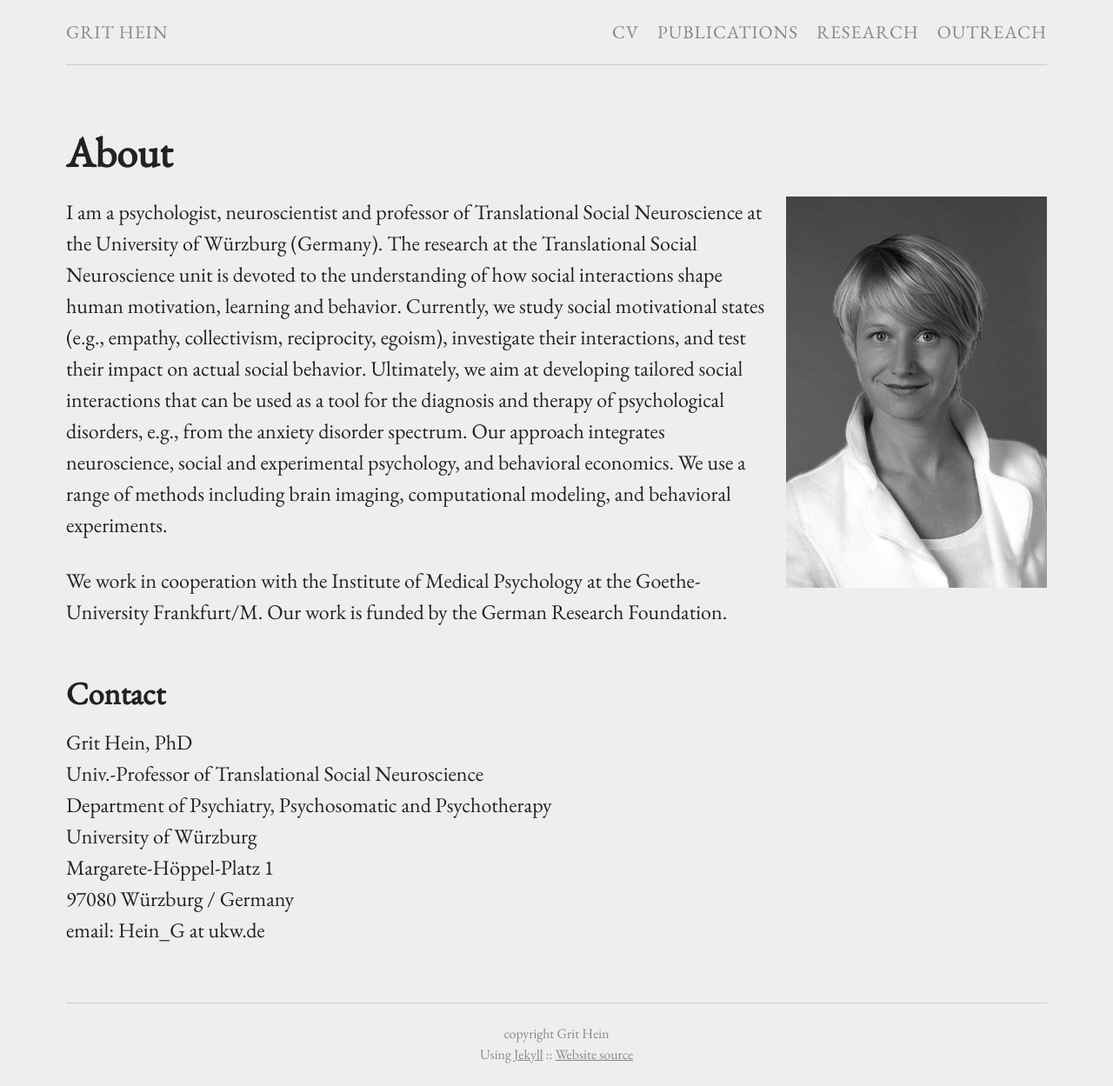
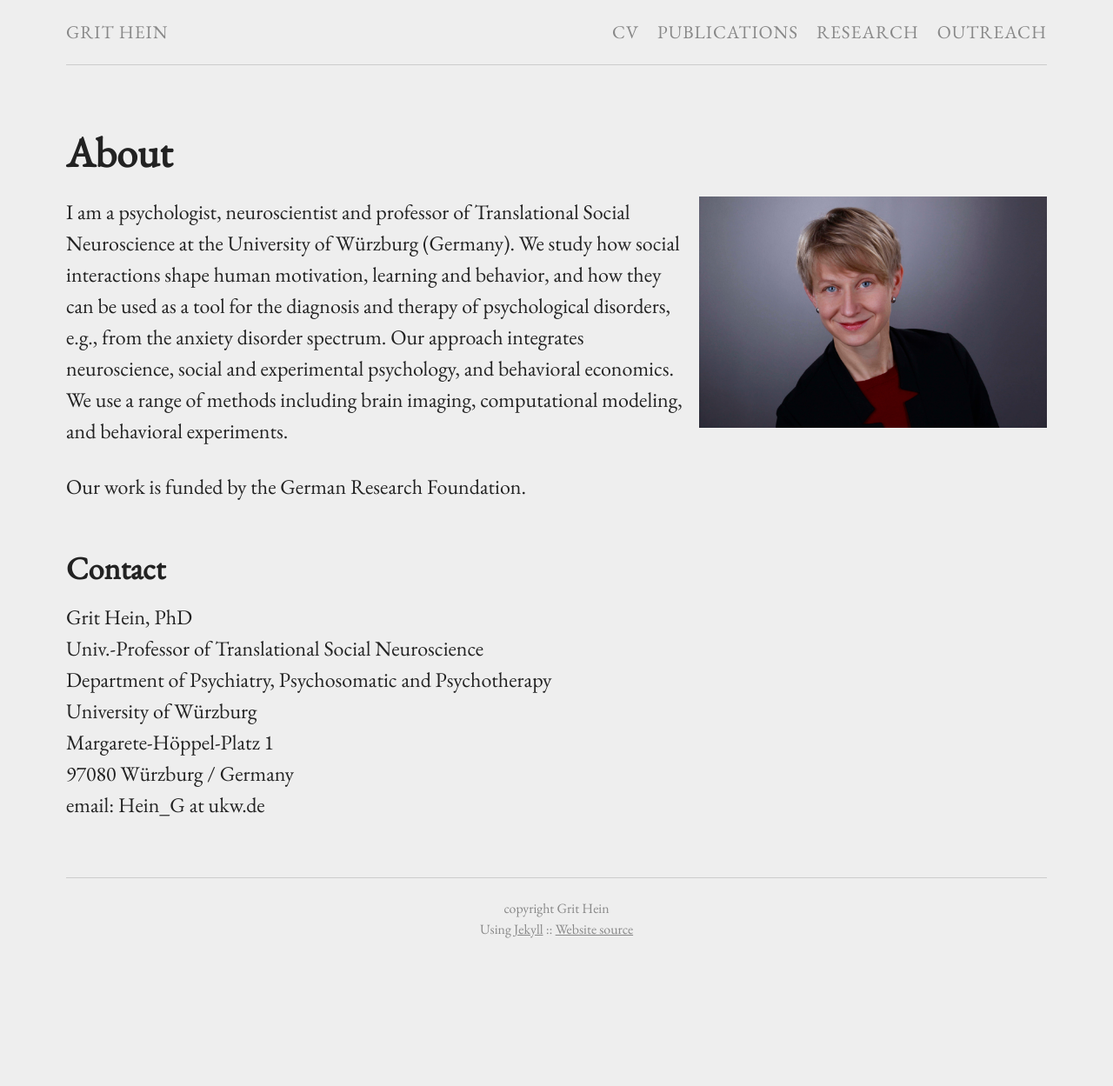
Before and after one commit to grithein/grithein, a Jekyll site: the page built from index.md, in a window 1280 px wide. Shown: the whole page at 87% size. Built offline with Jekyll 4.4.1, drawn with Linux system fonts in a browser that asks for light colours; after the commit the page ends 1105 px from its top, so only the background shows below that.

Commit message:
Update from Forestry.io - index.md

```diff
--- a/index.md
+++ b/index.md
@@ -3,11 +3,11 @@ title: About
 layout: page
 permalink: "/"
 ---
-{% include image.html url="images/Grit_pic.jpg" caption="" max_width="300px" align="right" %}
+{% include image.html url="forestryio/images/Hein_21.jpg" caption="" max_width="400px" align="right" %}
 
-I am a psychologist, neuroscientist and professor of Translational Social Neuroscience at the University of Würzburg (Germany). The research at the Translational Social Neuroscience unit is devoted to the understanding of how social interactions shape human motivation, learning and behavior. Currently, we study social motivational states (e.g., empathy, collectivism, reciprocity, egoism), investigate their interactions, and test their impact on actual social behavior. Ultimately, we aim at developing tailored social interactions that can be used as a tool for the diagnosis and therapy of psychological disorders, e.g., from the anxiety disorder spectrum. Our approach integrates neuroscience, social and experimental psychology, and behavioral economics. We use a range of methods including brain imaging, computational modeling, and behavioral experiments.
+I am a psychologist, neuroscientist and professor of Translational Social Neuroscience at the University of Würzburg (Germany). We study how social interactions shape human motivation, learning and behavior, and how they can be used as a tool for the diagnosis and therapy of psychological disorders, e.g., from the anxiety disorder spectrum. Our approach integrates neuroscience, social and experimental psychology, and behavioral economics. We use a range of methods including brain imaging, computational modeling, and behavioral experiments.
 
-We work in cooperation with the Institute of Medical Psychology at the Goethe-University Frankfurt/M. Our work is funded by the German Research Foundation.
+Our work is funded by the German Research Foundation.
 
 ## Contact
 
```
